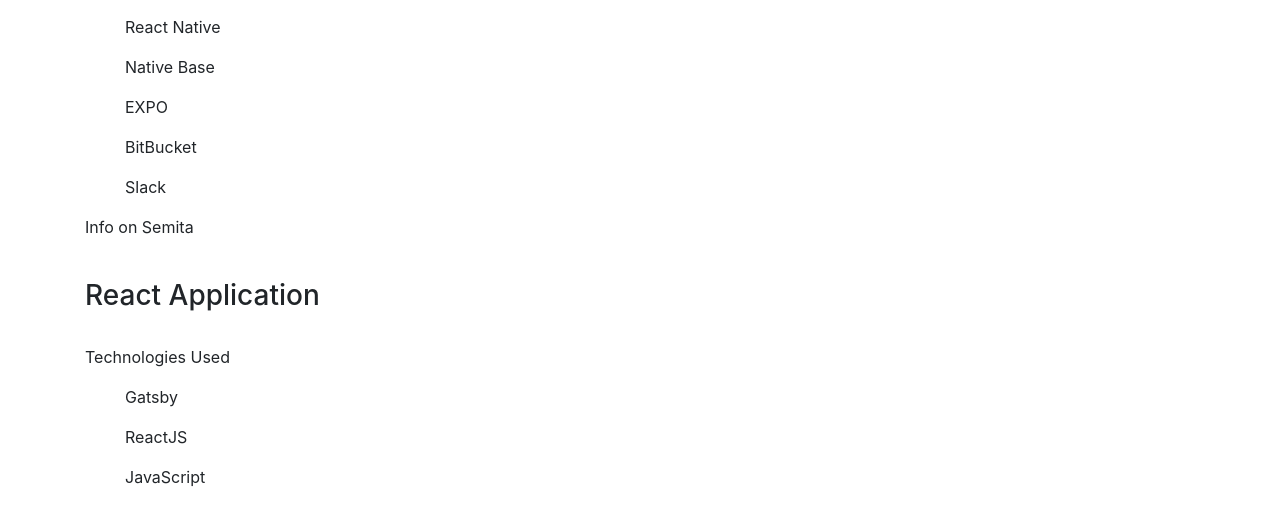
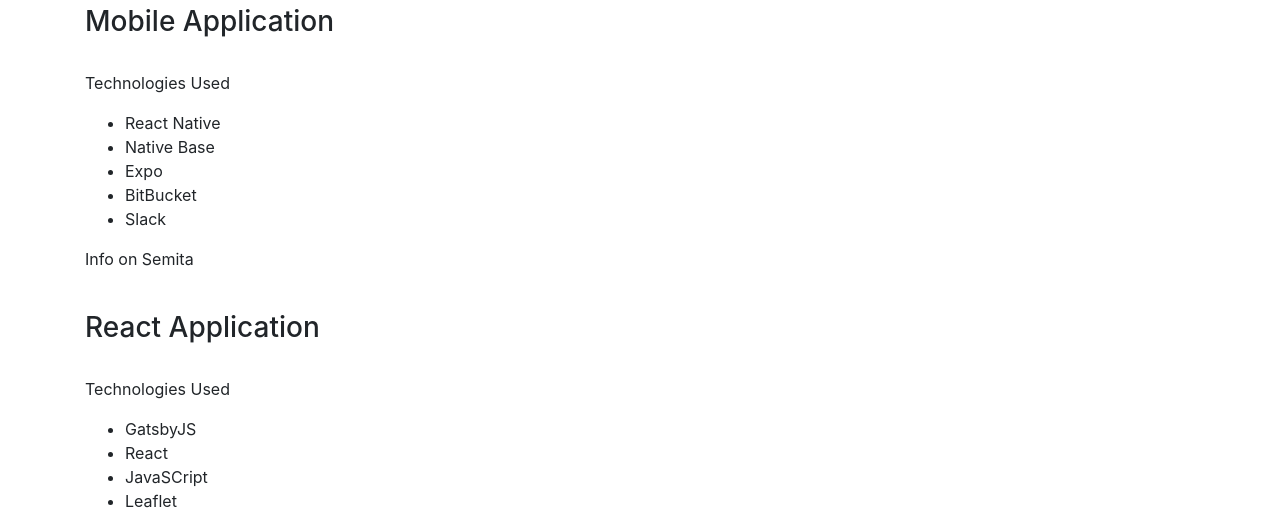
Before and after one commit to Owhyze1/Portfolio, a website: page index.html in a window 1280 px wide. Shown: the part 673-1202 px from the top of the page. Before the commit the page ends 1178 px from the top, so only its background shows below. Drawn offline with nearby package versions, Linux system fonts and the light colour scheme.

Commit message:
Added form labels, title, viewport

```diff
--- a/index.html
+++ b/index.html
@@ -1,20 +1,27 @@
 <!DOCTYPE html>
 <link rel="stylesheet" href="https://stackpath.bootstrapcdn.com/bootstrap/4.4.1/css/bootstrap.min.css" integrity="sha384-Vkoo8x4CGsO3+Hhxv8T/Q5PaXtkKtu6ug5TOeNV6gBiFeWPGFN9MuhOf23Q9Ifjh" crossorigin="anonymous">
 <script src="https://code.jquery.com/jquery-3.4.1.slim.min.js" integrity="sha384-J6qa4849blE2+poT4WnyKhv5vZF5SrPo0iEjwBvKU7imGFAV0wwj1yYfoRSJoZ+n" crossorigin="anonymous"></script>
-        <script src="https://cdn.jsdelivr.net/npm/popper.js@1.16.0/dist/umd/popper.min.js" integrity="sha384-Q6E9RHvbIyZFJoft+2mJbHaEWldlvI9IOYy5n3zV9zzTtmI3UksdQRVvoxMfooAo" crossorigin="anonymous"></script>
-        <script src="https://stackpath.bootstrapcdn.com/bootstrap/4.4.1/js/bootstrap.min.js" integrity="sha384-wfSDF2E50Y2D1uUdj0O3uMBJnjuUD4Ih7YwaYd1iqfktj0Uod8GCExl3Og8ifwB6" crossorigin="anonymous"></script>
+<script src="https://cdn.jsdelivr.net/npm/popper.js@1.16.0/dist/umd/popper.min.js" integrity="sha384-Q6E9RHvbIyZFJoft+2mJbHaEWldlvI9IOYy5n3zV9zzTtmI3UksdQRVvoxMfooAo" crossorigin="anonymous"></script>
+<script src="https://stackpath.bootstrapcdn.com/bootstrap/4.4.1/js/bootstrap.min.js" integrity="sha384-wfSDF2E50Y2D1uUdj0O3uMBJnjuUD4Ih7YwaYd1iqfktj0Uod8GCExl3Og8ifwB6" crossorigin="anonymous"></script>
 
-<html>
+<html lang="en">
+    <head>
+        <title>Tiffany's Software Engineering Portfolio</title>
+        <meta name="viewport" content="width=device-width, initial-scale=1.0">
+    </head>
     <body>
         <div class="container">
             <br>
             <div class="jumbotron">
                 <h1>Tiffany Wise</h1>
                 <br>
+                <label for="name">Name</label>
                 <input id="name" class="form-control" placeHolder="Name">
                 <br>
+                <label for="email">E-mail Address</label>
                 <input id="email" class="form-control" placeHolder="E-mail Address">
                 <br>
+                <label for="message">Message</label>
                 <textarea id="message" class="form-control" placeHolder="Leave a Message"></textarea>
                 <br>
                 <Button id="send" class="btn btn-success">Send</Button>
@@ -26,20 +33,25 @@
                 <h3>Mobile Application</h3>
                 <br>
                 <p><bold>Technologies Used</bold></p>
-                <ul>React Native</ul>
-                <ul>Native Base</ul>
-                <ul>EXPO</ul>
-                <ul>BitBucket</ul>
-                <ul>Slack</ul>
+                <ul>
+                    <li>React Native</li>
+                    <li>Native Base</li>
+                    <li>Expo</li>
+                    <li>BitBucket</li>
+                    <li>Slack</li>
+                </ul>
 
                 <p>Info on Semita</p>
                 <br>
                 <h3>React Application</h3>
                 <br>
-                <p><bold>Technologies Used</bold></p>
-                <ul>Gatsby</ul>
-                <ul>ReactJS</ul>
-                <ul>JavaScript</ul>
+                <p>Technologies Used</p>
+                <ul>
+                    <li>GatsbyJS</li>
+                    <li>React</li>
+                    <li>JavaSCript</li>
+                    <li>Leaflet</li>
+                </ul>
             </div>
 
             <!--Messages left by whomever-->
```
